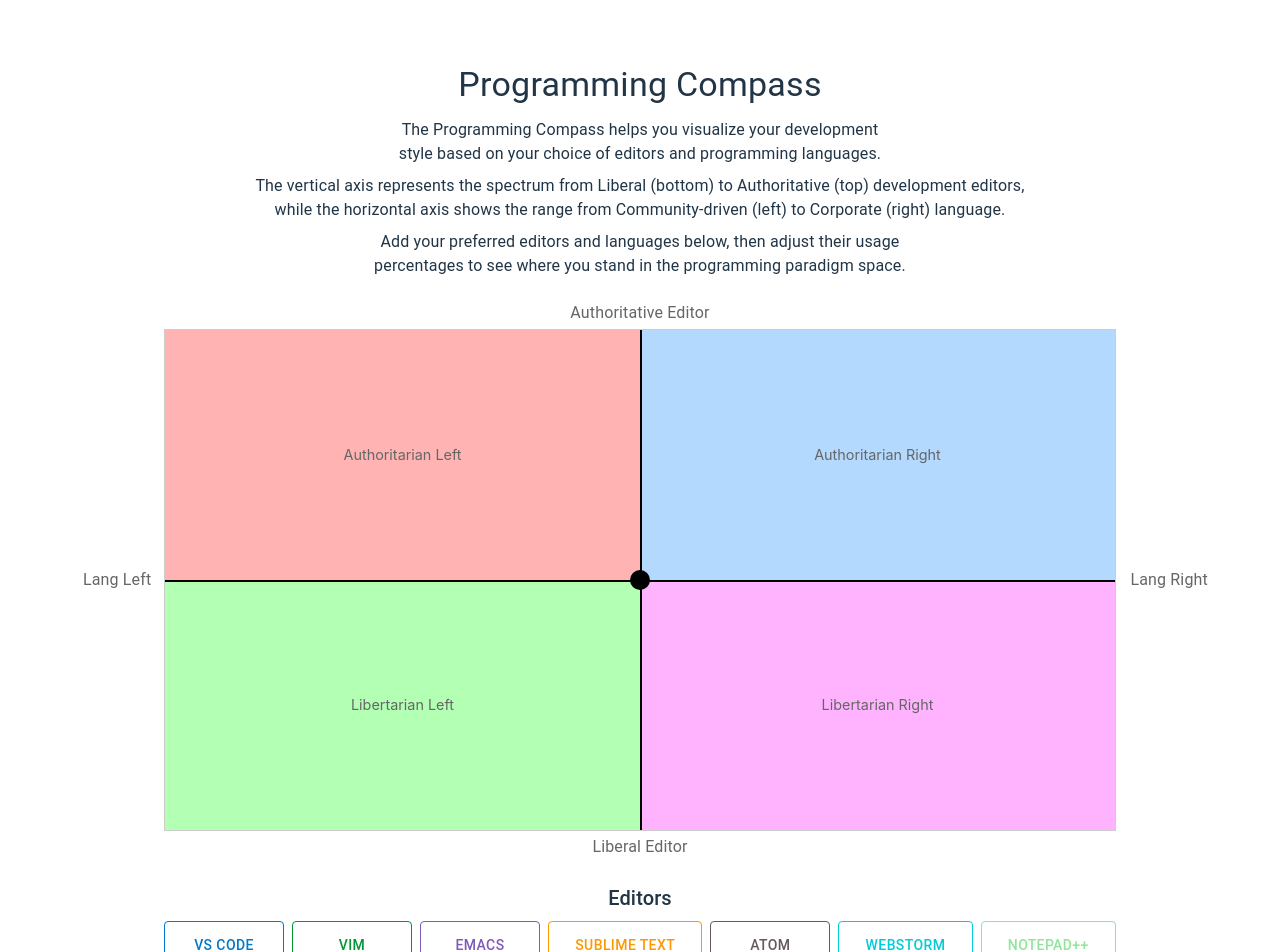
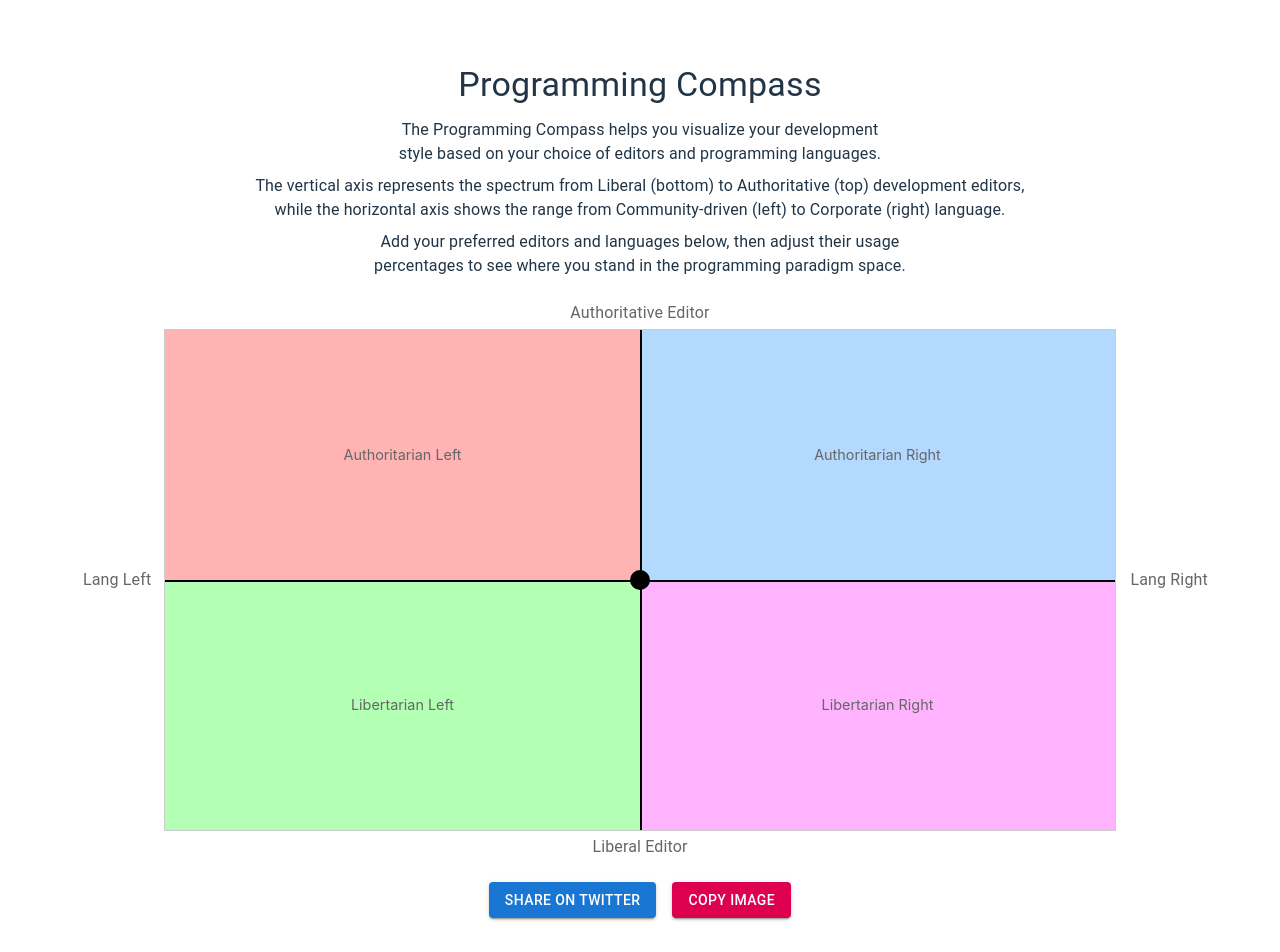
Before and after one commit to HerringtonDarkholme/compass, a React (Vite) app: page / in a window 1280 px wide. Shown: the top 952 px of the page. Built offline with nearby package versions, Linux system fonts and the light colour scheme.

Commit message:
add button

```diff
--- a/package.json
+++ b/package.json
@@ -14,6 +14,7 @@
     "@emotion/styled": "^11.14.0",
     "@mui/icons-material": "^6.4.3",
     "@mui/material": "^6.4.3",
+    "html2canvas": "^1.4.1",
     "react": "^19.0.0",
     "react-dom": "^19.0.0",
     "react-share": "^5.2.0",
--- a/src/App.tsx
+++ b/src/App.tsx
@@ -1,7 +1,9 @@
-import { useState } from 'react';
-import { Box, Container, Typography, ThemeProvider, createTheme } from '@mui/material';
+import { useState, useRef } from 'react';
+import { Box, Container, Typography, ThemeProvider, createTheme, Button, Stack, Snackbar } from '@mui/material';
 import { styled } from '@mui/material/styles';
+import { TwitterShareButton } from 'react-share';
 import InputPanel from './components/InputPanel';
+import html2canvas from 'html2canvas';
 
 import './App.css';
 
@@ -43,9 +45,39 @@ const QuadrantBox = styled(Box)({
 
 const App = () => {
   const [position, setPosition] = useState({ x: 0, y: 0 });
+  const [showCopyToast, setShowCopyToast] = useState(false);
+  const compassRef = useRef(null);
 
   const handlePositionUpdate = (editorPos: number, langPos: number) => {
     setPosition({ x: langPos, y: editorPos });
+  };
+
+  const handleCopyImage = async () => {
+    if (compassRef.current) {
+      const canvas = await html2canvas(compassRef.current);
+      try {
+        canvas.toBlob(async (blob) => {
+          if (blob) {
+            await navigator.clipboard.write([
+              new ClipboardItem({
+                'image/png': blob
+              })
+            ]);
+            setShowCopyToast(true);
+          }
+        }, 'image/png');
+      } catch (err) {
+        console.error('Failed to copy image to clipboard:', err);
+      }
+    }
+  };
+
+  const getTweetText = () => {
+    const quadrant = {
+      x: position.x > 0 ? 'Right' : 'Left',
+      y: position.y > 0 ? 'Authoritarian' : 'Libertarian'
+    };
+    return `Check out my programming style! I'm in the ${quadrant.y} ${quadrant.x} quadrant on the Programming Compass! 🧭\nhttps://programming-compass.app`;
   };
 
   return (
@@ -65,6 +97,7 @@ const App = () => {
           <Typography variant="body1" paragraph align="center" sx={{ mb: 1, textWrap: 'balance' }}>
             Add your preferred editors and languages below, then adjust their usage percentages to see where you stand in the programming paradigm space.
           </Typography>
+          <Box ref={compassRef}>
             <CompassContainer>
               <Box sx={{
                 width: '100%',
@@ -164,12 +197,29 @@ const App = () => {
                 />
               </Box>
             </CompassContainer>
+          </Box>
+
+          <Stack direction="row" spacing={2} justifyContent="center" sx={{ mt: 2, mb: 4 }}>
+            <TwitterShareButton url="https://programming-compass.app" title={getTweetText()}>
+              <Button variant="contained" color="primary">Share on Twitter</Button>
+            </TwitterShareButton>
+            <Button variant="contained" color="secondary" onClick={handleCopyImage}>
+              Copy Image
+            </Button>
+          </Stack>
 
           <InputPanel onPositionUpdate={handlePositionUpdate} />
         </Box>
+        <Snackbar
+          open={showCopyToast}
+          autoHideDuration={3000}
+          onClose={() => setShowCopyToast(false)}
+          message="Image copied to clipboard!"
+          anchorOrigin={{ vertical: 'bottom', horizontal: 'center' }}
+        />
       </Container>
     </ThemeProvider>
   );
 };
 
-export default App
+export default App;
```
Also changed, not shown: 1 other file (tests, documents, lock files or other folders). Lines whose indentation alone changed are shown as unchanged.
